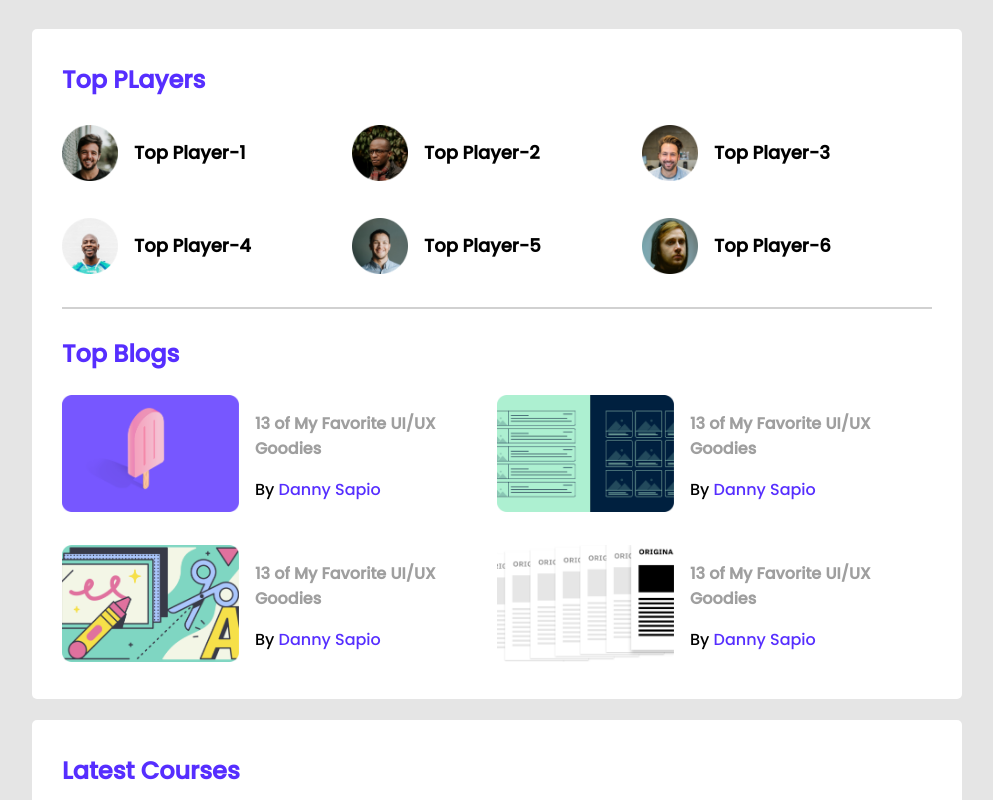
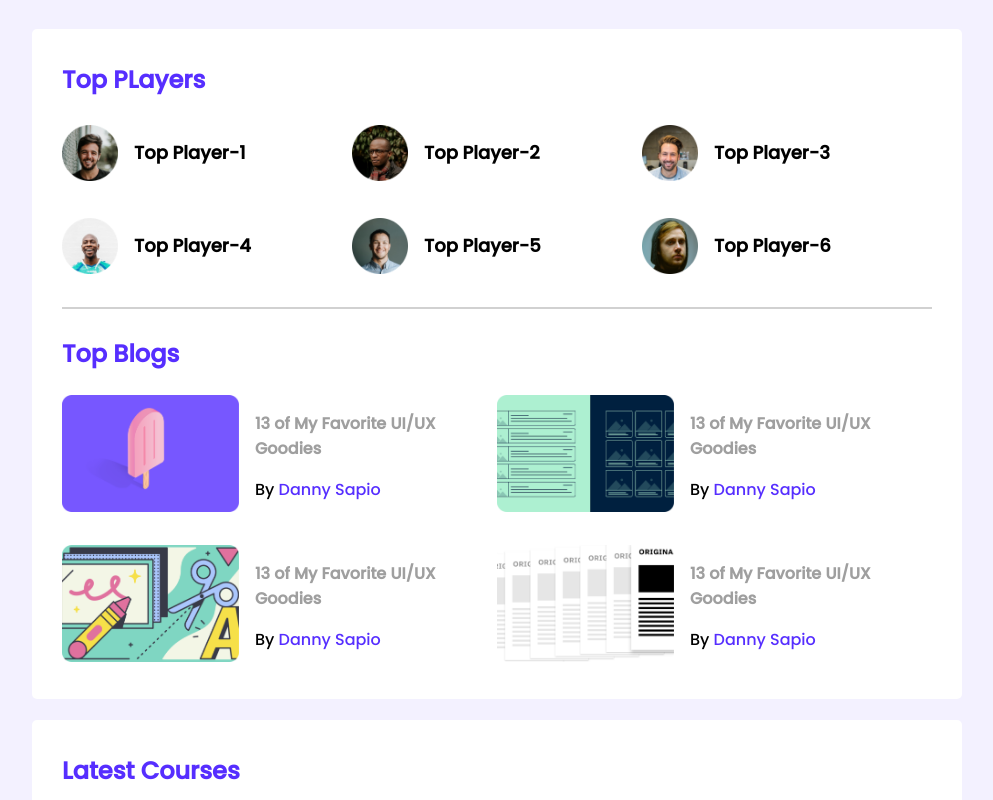
Before and after one commit to nazmul536/leader-board-css3, a plain HTML site: page index.html in a window 1280 px wide. Shown: the top 800 px of the page, without its empty margins (143-1136 px from the left). Drawn offline with Linux system fonts and the light colour scheme.

Commit message:
color changed

```diff
--- a/styles/style.css
+++ b/styles/style.css
@@ -4,7 +4,7 @@
 /* common style and utilities*/
 body {
     font-family: 'Poppins', sans-serif;
-    background-color: #E5E5E5;
+    background-color: #F3F1FF;
 }
 
 main {
```
